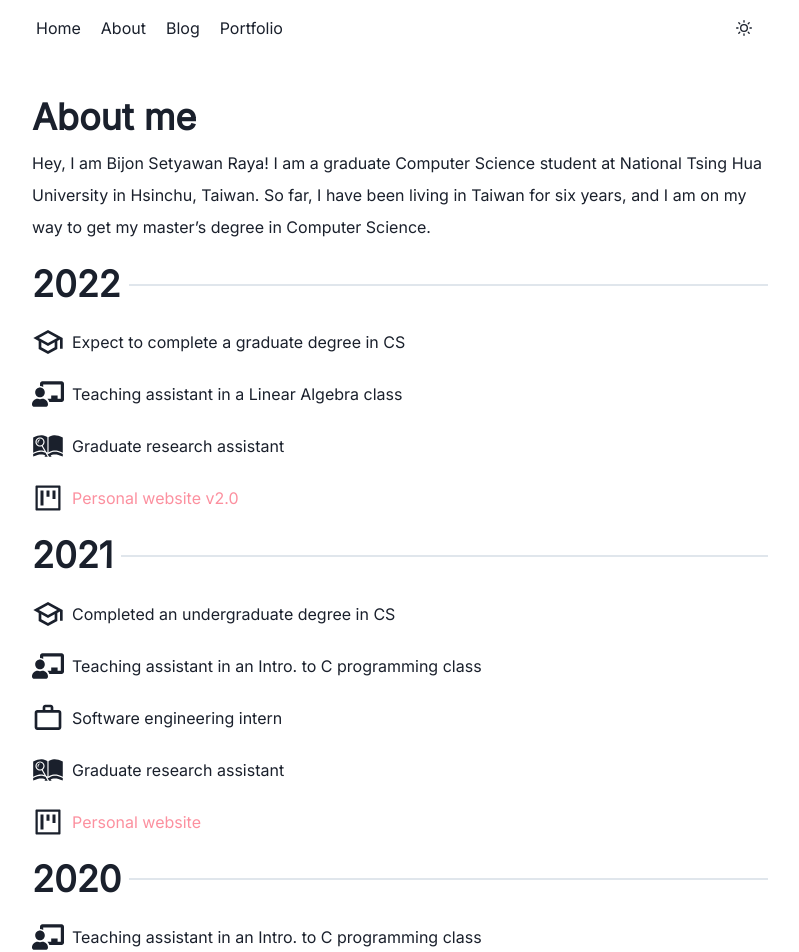
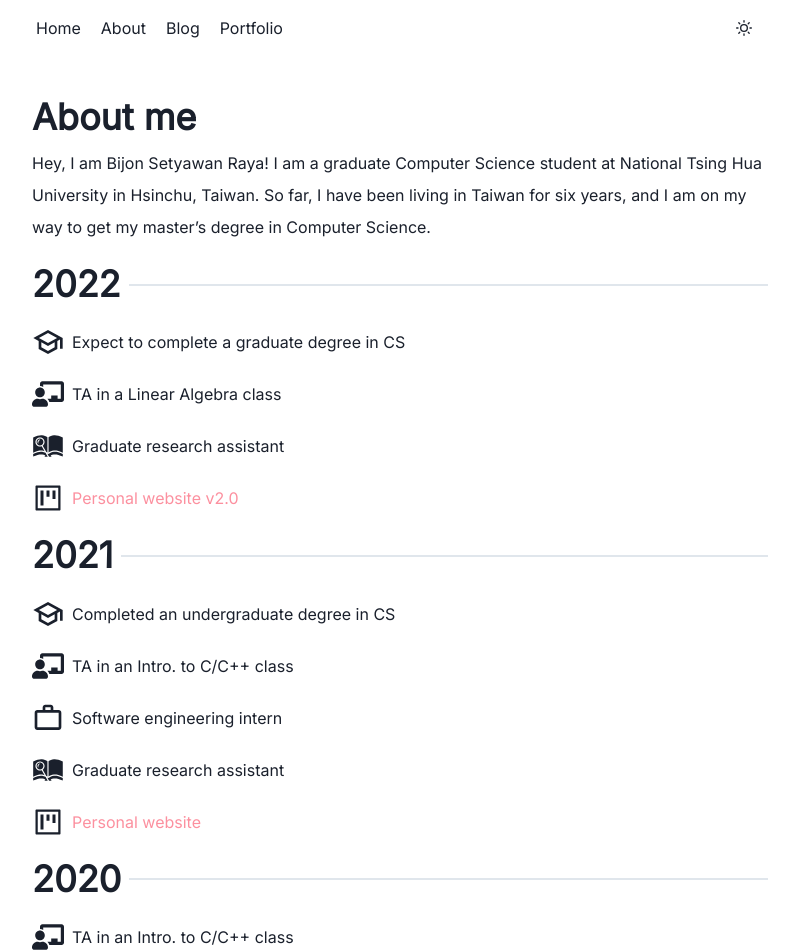
Before and after one commit to bsraya/bsraya, a Next.js app: page /about in a window 1280 px wide. Shown: the top 952 px of the page, without its empty margins (240-1039 px from the left). Built offline with nearby package versions, Linux system fonts and the light colour scheme; a small style sheet from the web is missing.

Commit message:
rephrase sentences

```diff
--- a/components/Experience.tsx
+++ b/components/Experience.tsx
@@ -33,7 +33,7 @@ export default function Experience(): JSX.Element {
 
             <HStack my={5}>
                 <FaChalkboardTeacher size="2rem" />
-                <Text>Teaching assistant in a Linear Algebra class</Text>
+                <Text>TA in a Linear Algebra class</Text>
             </HStack>
 
             <HStack my={5}>
@@ -80,7 +80,7 @@ export default function Experience(): JSX.Element {
 
             <HStack my={5}>
                 <FaChalkboardTeacher size="2rem" />
-                <Text>Teaching assistant in an Intro. to C programming class</Text>
+                <Text>TA in an Intro. to C/C++ class</Text>
             </HStack>
 
             <HStack my={5}>
@@ -127,7 +127,7 @@ export default function Experience(): JSX.Element {
 
             <HStack my={5}>
                 <FaChalkboardTeacher size="2rem" />
-                <Text>Teaching assistant in an Intro. to C programming class</Text>
+                <Text>TA in an Intro. to C/C++ class</Text>
             </HStack>
 
             <HStack my={5}>
```
